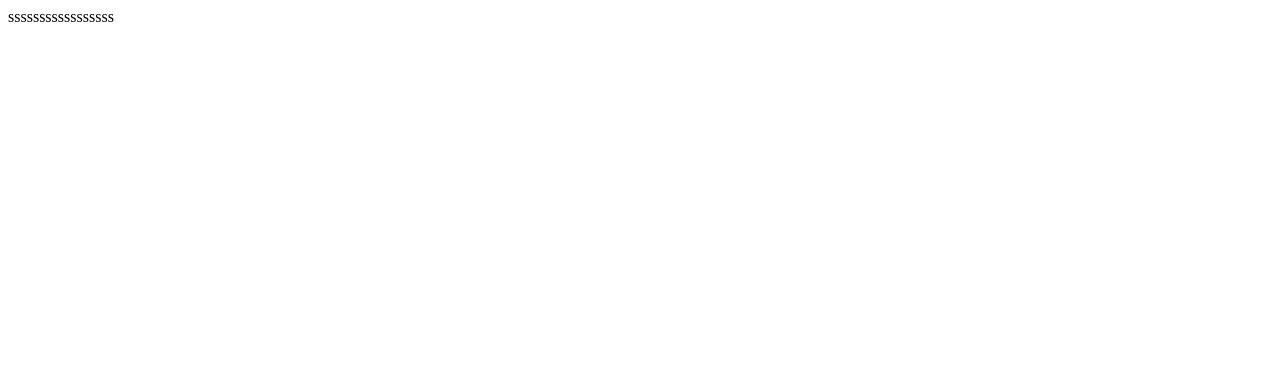
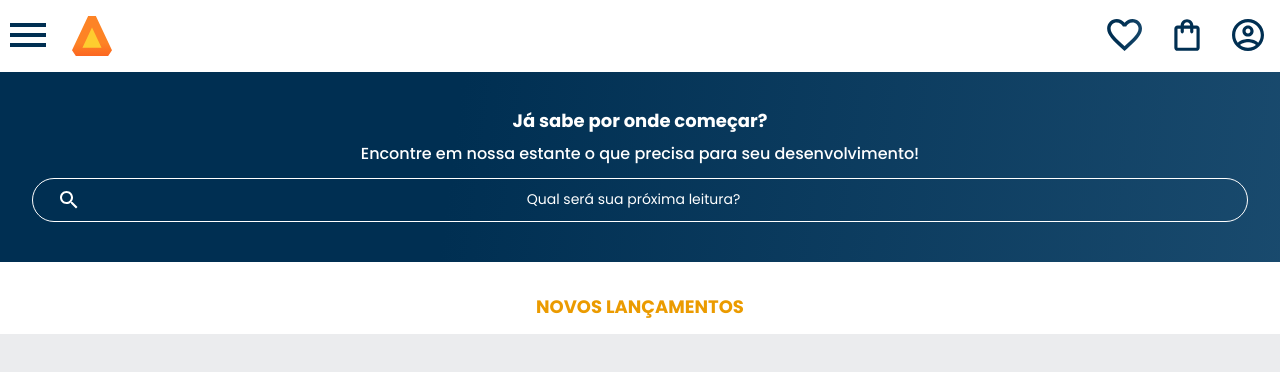
Before and after one commit to Kaua2amaro/Alura-Books, a plain HTML site: page index.html in a window 1280 px wide. Drawn offline with Linux system fonts and the light colour scheme.

Commit message:
aula 23.10.2023

```diff
--- a/index.html
+++ b/index.html
@@ -1,10 +1,58 @@
 <!DOCTYPE html>
 <html>
-    <head>
-<meta charset="UTF-8">
-<meta name="viewport content=width=device width">sssssssssssssssss
-    </head>
-    <body>
 
-    </body>
+<head>
+    <meta charset="UTF-8">
+    <meta name="viewport" content="width=device-width, initial-scale=1.0">
+    <title>AluraBooks</title>
+    <link rel="stylesheet" href="reset.css">
+    <link rel="preconnect" href="https://fonts.googleapis.com">
+    <link rel="preconnect" href="https://fonts.gstatic.com" crossorigin>
+    <link href="https://fonts.googleapis.com/css2?family=Poppins:wght@300;400;500;700&display=swap" rel="stylesheet">
+    <link rel="stylesheet" href="styles.css">
+</head>
+
+<body>
+    <header class="cabeçalho">
+        <div class="container">
+            <input type="checkbox" id="menu" class="container__botao">
+            <label for="menu">
+                <span class="cabeçalho__menu-hamburguer container__imagem"></span>
+            </label>
+            <ul class="lista-menu">
+                <li class="lista-menu__titulo">Categorias</li>
+                <li class="lista-menu__item">
+                    <a href="#" class="lista-menu__link">Programação</a>
+                </li>
+                <li class="lista-menu__item">
+                    <a href="#" class="lista-menu__link">Front-end</a>
+                </li>
+                <li class="lista-menu__item">
+                    <a href="#" class="lista-menu__link">Infraestrutura</a>
+                </li>
+                <li class="lista-menu__item">
+                    <a href="#" class="lista-menu__link">Business</a>
+                </li>
+                <li class="lista-menu__item">
+                    <a href="#" class="lista-menu__link">Design & UX</a>
+                </li>
+            </ul>
+            <img src="img/Logo.svg" alt="Logo da Alurabooks" class="container__imagem">
+        </div>
+        <div class="container">
+            <a href="#"><img src="img/Favoritos.svg" alt="Meus favoritos" class="container__imagem"></a>
+            <a href="#"><img src="img/Compras.svg" alt="Carrinhos de compras" class="container__imagem"></a>
+            <a href="#"><img src="img/Usuario.svg" alt="Meu perfil" class="container__imagem"></a>
+        </div>
+    </header>
+    <section class="banner">
+        <h2 class="banner__titulo">Já sabe por onde começar?</h2>
+        <p class="banner__texto">Encontre em nossa estante o que precisa para seu desenvolvimento!</p>
+        <input type="search" class="banner__pesquisa" placeholder="Qual será sua próxima leitura?">
+    </section>
+    <section class="carrossel">
+        <h2 class="carrossel__titulo">Novos lançamentos</h2>
+    </section>
+</body>
+
 </html>
--- /dev/null
+++ b/reset.css
@@ -0,0 +1,135 @@
+/* http://meyerweb.com/eric/tools/css/reset/
+   v2.0 | 20110126
+   License: none (public domain)
+*/
+
+html,
+body,
+div,
+span,
+applet,
+object,
+iframe,
+h1,
+h2,
+h3,
+h4,
+h5,
+h6,
+p,
+blockquote,
+pre,
+a,
+abbr,
+acronym,
+address,
+big,
+cite,
+code,
+del,
+dfn,
+em,
+img,
+ins,
+kbd,
+q,
+s,
+samp,
+small,
+strike,
+strong,
+sub,
+sup,
+tt,
+var,
+b,
+u,
+i,
+center,
+dl,
+dt,
+dd,
+ol,
+ul,
+li,
+fieldset,
+form,
+label,
+legend,
+table,
+caption,
+tbody,
+tfoot,
+thead,
+tr,
+th,
+td,
+article,
+aside,
+canvas,
+details,
+embed,
+figure,
+figcaption,
+footer,
+header,
+hgroup,
+menu,
+nav,
+output,
+ruby,
+section,
+summary,
+time,
+mark,
+audio,
+video {
+    margin: 0;
+    padding: 0;
+    border: 0;
+    font-size: 100%;
+    font: inherit;
+    vertical-align: baseline;
+}
+
+/* HTML5 display-role reset for older browsers */
+article,
+aside,
+details,
+figcaption,
+figure,
+footer,
+header,
+hgroup,
+menu,
+nav,
+section {
+    display: block;
+}
+
+body {
+    line-height: 1;
+}
+
+ol,
+ul {
+    list-style: none;
+}
+
+blockquote,
+q {
+    quotes: none;
+}
+
+blockquote:before,
+blockquote:after,
+q:before,
+q:after {
+    content: '';
+    content: none;
+}
+
+table {
+    border-collapse: collapse;
+    border-spacing: 0;
+}
--- /dev/null
+++ b/styles.css
@@ -0,0 +1,18 @@
+@import url("styles/header.css");
+@import url("styles/banner.css");
+@import url("styles/carrossel.css");
+
+:root {
+    --cor-de-fundo: #EBECEE;
+    --branco: #FFFFFF;
+    --laranja: #EB9B00;
+    --azul-degrade: linear-gradient(97.54deg, #002F52 35.49%, #326589 165.37%);
+    --fonte-principal: "Poppins";
+}
+
+body {
+    background-color: var(--cor-de-fundo);
+    font-family: var(--fonte-principal);
+    font-size: 16px;
+    font-weight: 400;
+}
--- /dev/null
+++ b/styles/banner.css
@@ -0,0 +1,35 @@
+.banner {
+    background: var(--azul-degrade);
+    color: var(--branco);
+    text-align: center;
+    padding: 2.5em 2em;
+}
+
+.banner__titulo {
+    font-size: 18px;
+    font-weight: 700;
+}
+
+.banner__texto {
+    font-weight: 500;
+    margin: 1em 0;
+}
+
+.banner__pesquisa {
+    background-color: transparent;
+    border: 1px solid var(--branco);
+    color: var(--branco);
+    border-radius: 24px;
+    padding: 1em;
+    width: 100%;
+}
+
+.banner__pesquisa::placeholder {
+    font-family: var(--fonte-principal);
+    font-size: 14px;
+    font-weight: 400;
+    text-align: center;
+    color: var(--branco);
+    background: url("../img/Lupa.svg") no-repeat;
+    background-position: 1em;
+}
--- /dev/null
+++ b/styles/carrossel.css
@@ -0,0 +1,9 @@
+.carrossel__titulo {
+    color: var(--laranja);
+    background-color: var(--branco);
+    text-align: center;
+    text-transform: uppercase;
+    font-size: 18px;
+    font-weight: 700;
+    padding: 2em 0 1em 0;
+}
--- /dev/null
+++ b/styles/header.css
@@ -0,0 +1,59 @@
+.cabeçalho__menu-hamburguer {
+    width: 24px;
+    height: 24px;
+    background-image: url("../img/Menu.svg");
+    background-repeat: no-repeat;
+    background-position: center;
+    display: inline-block;
+}
+
+.cabeçalho {
+    background-color: var(--branco);
+    display: flex;
+    justify-content: space-between;
+    align-items: center;
+    position: relative;
+}
+
+.container {
+    display: flex;
+    align-items: center;
+}
+
+.container__imagem {
+    padding: 1em;
+}
+
+.lista-menu {
+    display: none;
+    position: absolute;
+    top: 100%;
+    width: 60vw;
+}
+
+.container__botao:checked~.lista-menu {
+    display: block;
+}
+
+.lista-menu__titulo,
+.lista-menu__item {
+    padding: 1em;
+    background-color: var(--branco);
+}
+
+.lista-menu__titulo {
+    color: var(--laranja);
+    font-weight: 700;
+}
+
+.lista-menu__link {
+    background: var(--azul-degrade);
+    -webkit-background-clip: text;
+    -webkit-text-fill-color: transparent;
+    background-clip: text;
+    text-transform: uppercase;
+}
+
+.container__botao {
+    display: none;
+}
```
Also changed, not shown: img/Compras.svg (added), img/Favoritos.svg (added), img/Logo.svg (added), img/Lupa.svg (added), img/Menu.svg (added), img/Usuario.svg (added).
